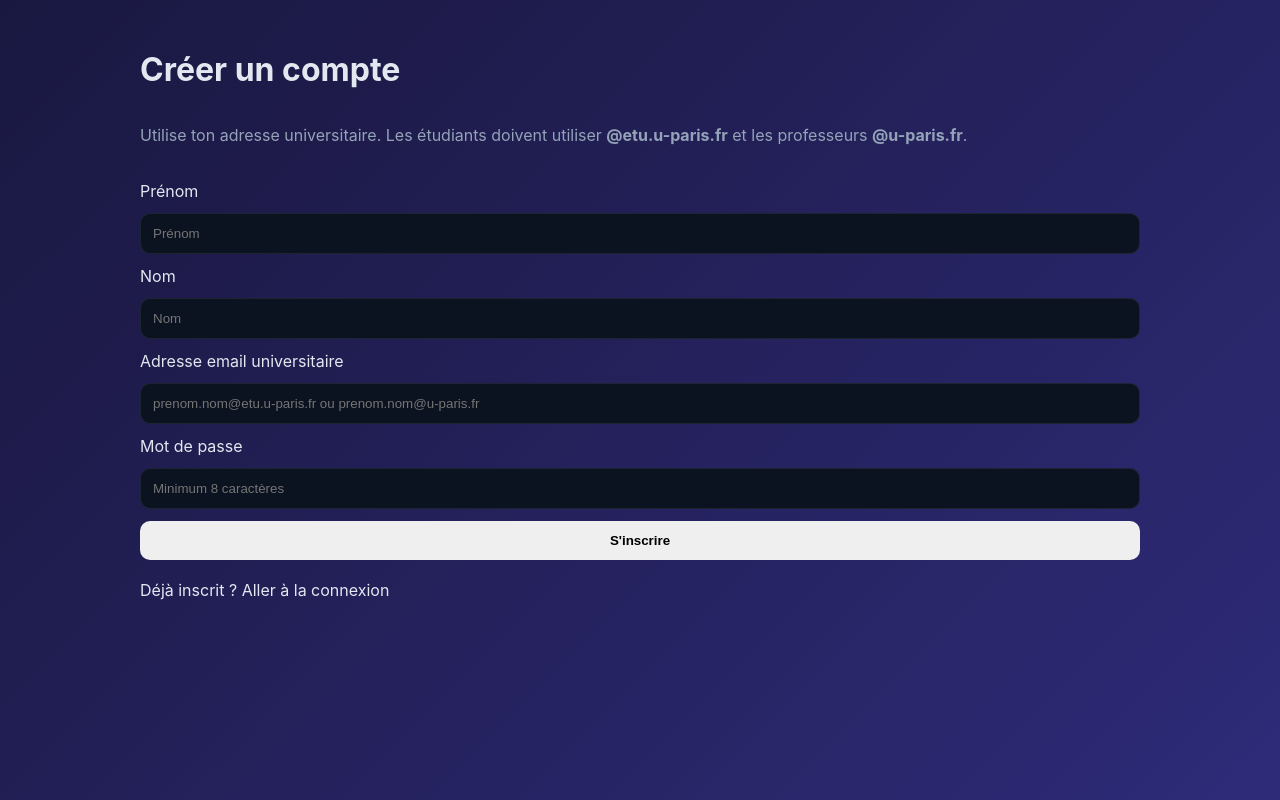
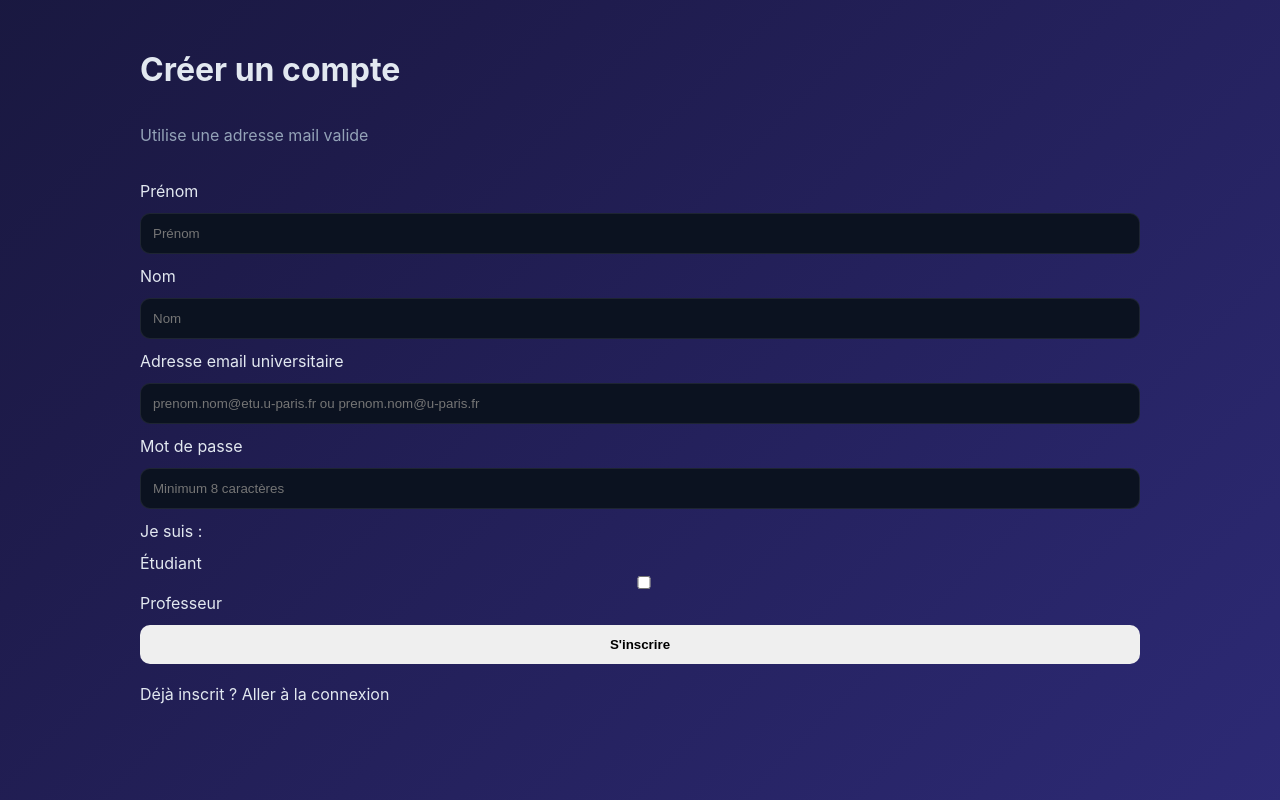
Before and after one commit to williamourfahli-cmd/Projet-L2T2-FLASK, a Flask app: page /register in a window 1280 px wide. Run offline with Flask 3, Linux system fonts and the light colour scheme.

Commit message:
Update register.html

```diff
--- a/templates/register.html
+++ b/templates/register.html
@@ -3,7 +3,7 @@
 {% block body %}
 <div class="container">
     <h1>Créer un compte</h1>
-    <p>Utilise ton adresse universitaire. Les étudiants doivent utiliser <strong>@etu.u-paris.fr</strong> et les professeurs <strong>@u-paris.fr</strong>.</p>
+    <p>Utilise une adresse mail valide</p>
 
     {% with messages = get_flashed_messages(with_categories=true) %}
       {% if messages %}
@@ -36,6 +36,22 @@
         <label for="password">Mot de passe</label>
         <input id="password" name="password" type="password" minlength="8" placeholder="Minimum 8 caractères" required>
 
+        <!-- Bouton switch pour séléctionner son role -->
+
+        <label>Je suis :</label>
+
+        <div class="role-switch">
+            <span id="label-student" class="role-label active">Étudiant</span>
+
+            <label class="switch">
+                <input type="checkbox" id="roleToggle">
+                <span class="slider"></span>
+            </label>
+
+            <span id="label-professor" class="role-label">Professeur</span>
+        </div>
+
+        <input type="hidden" name="role" id="roleInput" value="student">
         <button class="btn" type="submit">S'inscrire</button>
     </form>
 
```
